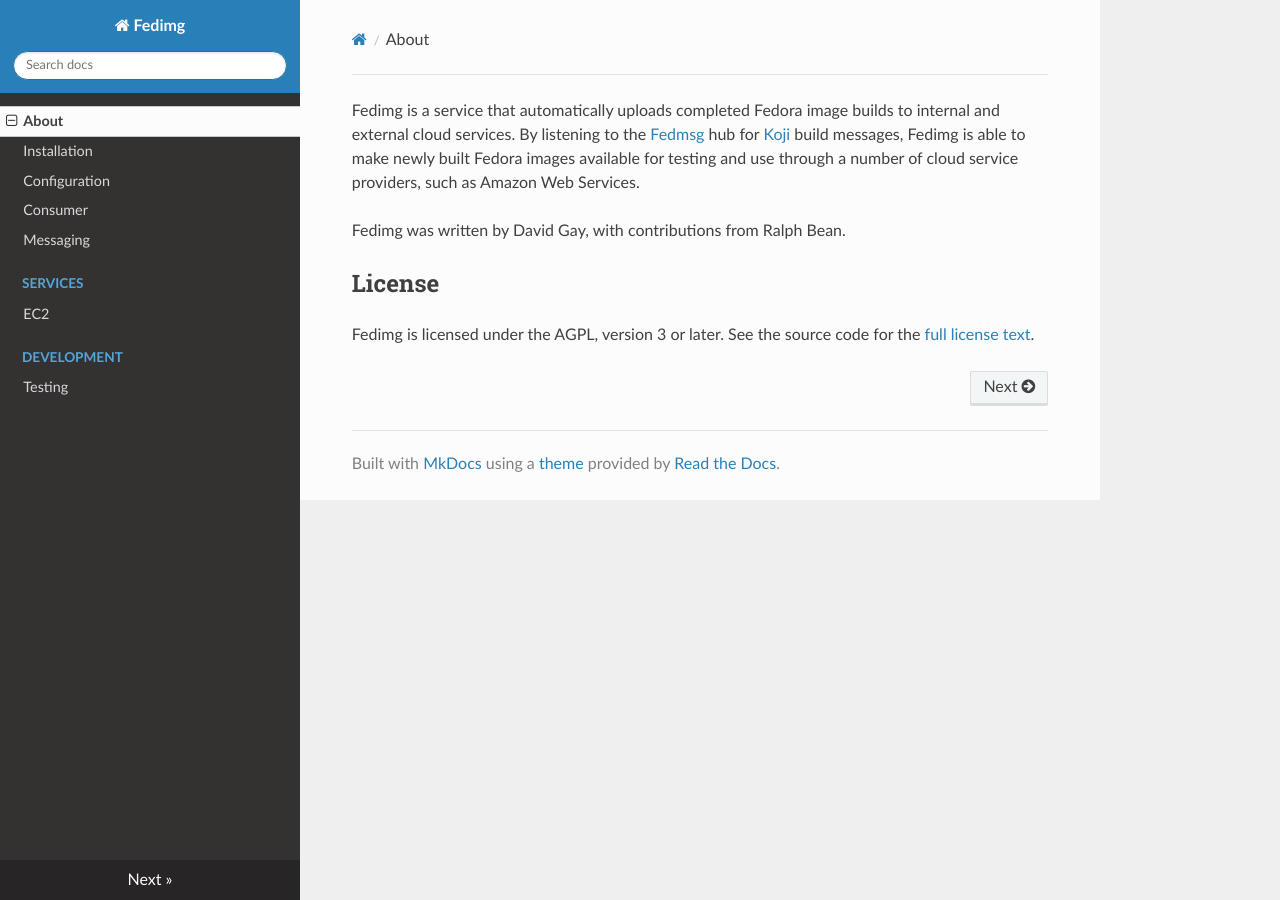
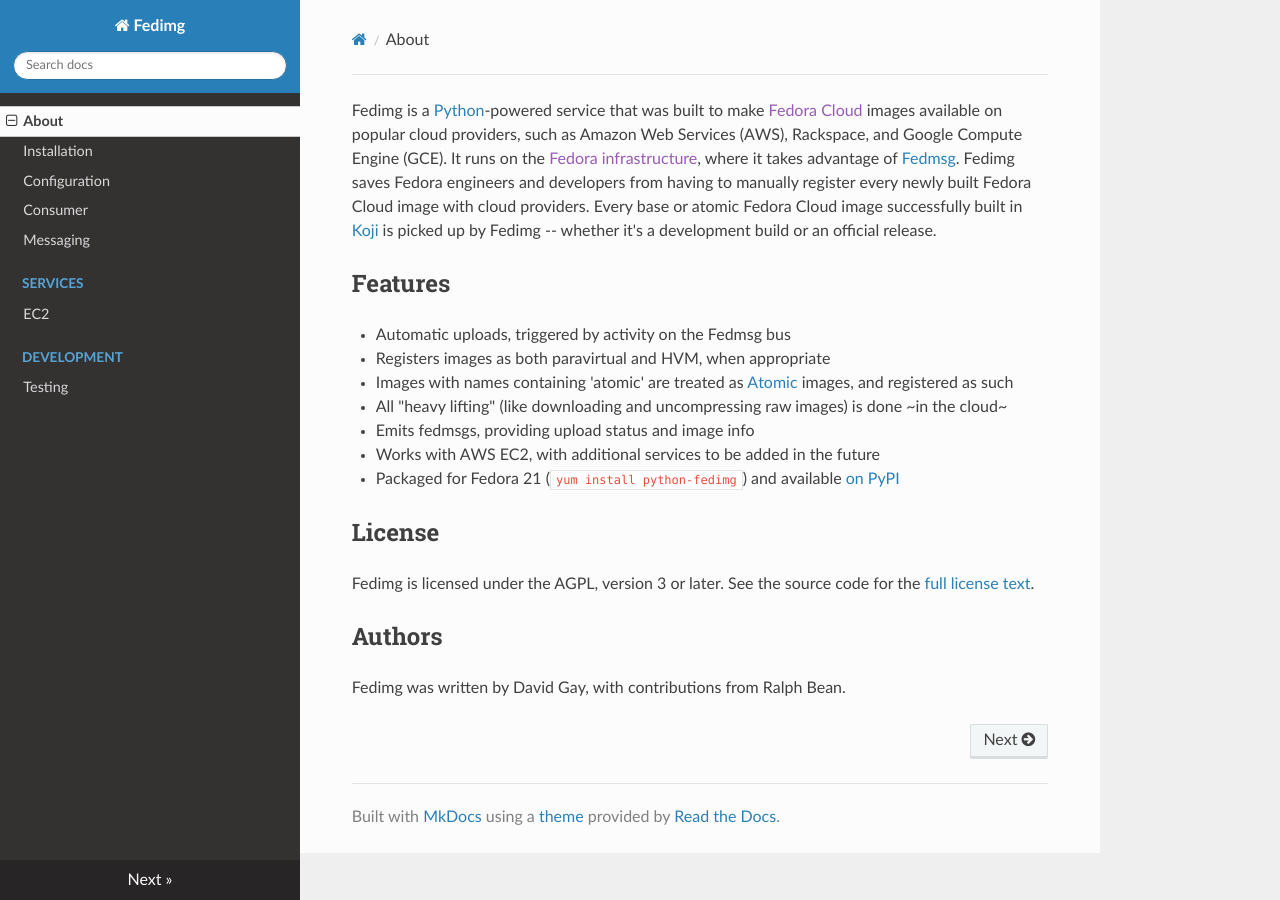
Before and after one commit to fedora-infra/fedimg, an MkDocs documentation site: the page built from docs/index.md, in a window 1280 px wide. Built offline with MkDocs 1.6.1, drawn with Linux system fonts in a browser that asks for light colours; nearby versions of some CDN libraries; old or Windows-style settings are respelled for this version of MkDocs.

Commit message:
docs: improve index page

```diff
--- a/docs/index.md
+++ b/docs/index.md
@@ -1,14 +1,38 @@
-Fedimg is a service that automatically uploads completed Fedora image builds to
-internal and external cloud services. By listening to the
-[Fedmsg](http://www.fedmsg.com/en/latest/) hub for
-[Koji](http://koji.fedoraproject.org/koji/) build messages, Fedimg is able to
-make newly built Fedora images available for testing and use through a number
-of cloud service providers, such as Amazon Web Services.
+Fedimg is a [Python](https://www.python.org/)-powered service that was built to
+make [Fedora Cloud]() images available on popular cloud providers, such as
+Amazon Web Services (AWS), Rackspace, and Google Compute Engine (GCE). It runs
+on the [Fedora infrastructure](), where it takes advantage of
+[Fedmsg](http://www.fedmsg.com/en/latest/). Fedimg saves Fedora engineers and
+developers from having to manually register every newly built Fedora Cloud
+image with cloud providers. Every base or atomic Fedora Cloud image
+successfully built in [Koji](http://koji.fedoraproject.org/koji/) is picked up
+by Fedimg -- whether it's a development build or an official release.
 
-Fedimg was written by David Gay, with contributions from Ralph Bean.
+## Features
+
+-   Automatic uploads, triggered by activity on the Fedmsg bus
+
+-   Registers images as both paravirtual and HVM, when appropriate
+
+-   Images with names containing 'atomic' are treated as
+    [Atomic](http://www.projectatomic.io/) images, and registered as such
+
+-   All "heavy lifting" (like downloading and uncompressing raw images) is
+    done ~in the cloud~
+
+-   Emits fedmsgs, providing upload status and image info
+
+-   Works with AWS EC2, with additional services to be added in the future
+
+-   Packaged for Fedora 21 (`yum install python-fedimg`) and available [on
+    PyPI](https://pypi.python.org/pypi/fedimg/)
 
 ## License
 
 Fedimg is licensed under the AGPL, version 3 or later. See the source code for
 the [full license
 text](https://github.com/fedora-infra/fedimg/blob/develop/LICENSE).
+
+## Authors
+
+Fedimg was written by David Gay, with contributions from Ralph Bean.
```
